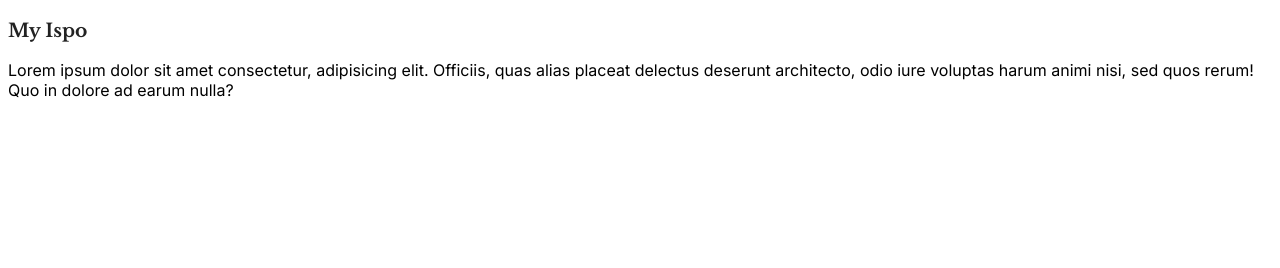
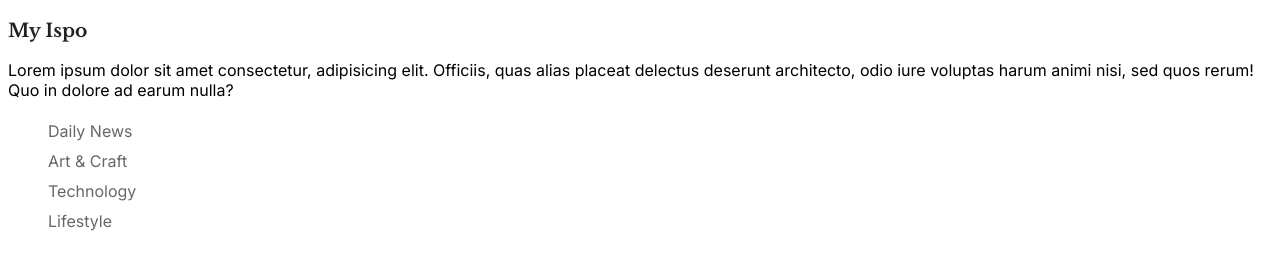
Before and after one commit to rameshovyas/category_display, a plain HTML site: page index.html in a window 1280 px wide. Drawn offline with nearby package versions, Linux system fonts and the light colour scheme; a web font is replaced by a local one.

Commit message:
blog topics style added

```diff
--- a/index.html
+++ b/index.html
@@ -13,7 +13,20 @@
           <h3>My Ispo</h3>
           <p>Lorem ipsum dolor sit amet consectetur, adipisicing elit. Officiis, quas alias placeat delectus deserunt architecto, odio iure voluptas harum animi nisi, sed quos rerum! Quo in dolore ad earum nulla?</p>
         </div>
-
+        <ul class="blog-topics">
+          <li class="blog-topic">
+            <a href="#">Daily News</a>
+          </li>
+          <li class="blog-topic">
+            <a href="#">Art & Craft</a>
+          </li>
+          <li class="blog-topic">
+            <a href="#">Technology</a>
+          </li>
+          <li class="blog-topic">
+            <a href="#">Lifestyle</a>
+          </li>
+        </ul>
       </div>
 
     </main>
--- a/style.css
+++ b/style.css
@@ -16,13 +16,28 @@
     font-style: normal;
 }
 
+.blog-topics-container .blog-topics li a{
+ text-decoration: none;
+ font-size: 1rem  !important;
+ color:#0009;
+}
 
+.blog-topics-container .blog-topics li a:active{
+    color:#1a1a19 !important;
+    font-weight: 500 !important;
+}
 
-/* Responsive */
-@media screen and (max-width:980px) {
+/* tablet breakpoint */
+@media (min-width:768px) {
 
 }
 
-@media screen and (max-width:640px) {
+/** Destktop Style **/
+@media screen and (min-width:1024px) {
+    .blog-topics-container .blog-topics li {
+        display: block !important;
+        list-style: none;
+        line-height: 30px !important;
+    }
 
 }
```
